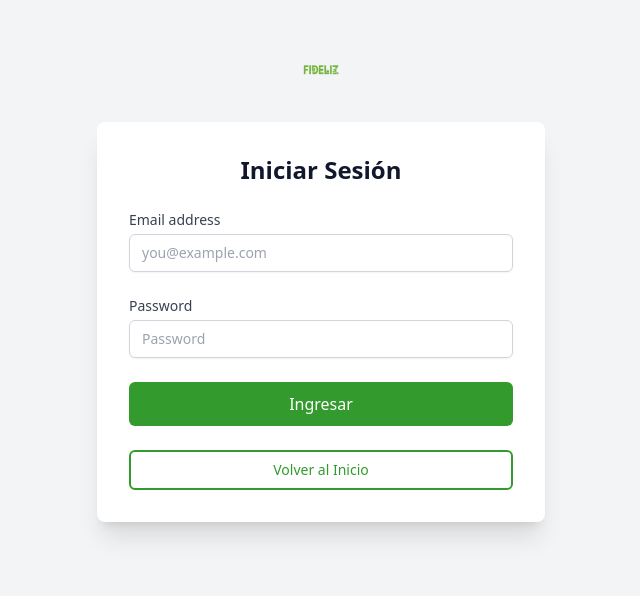
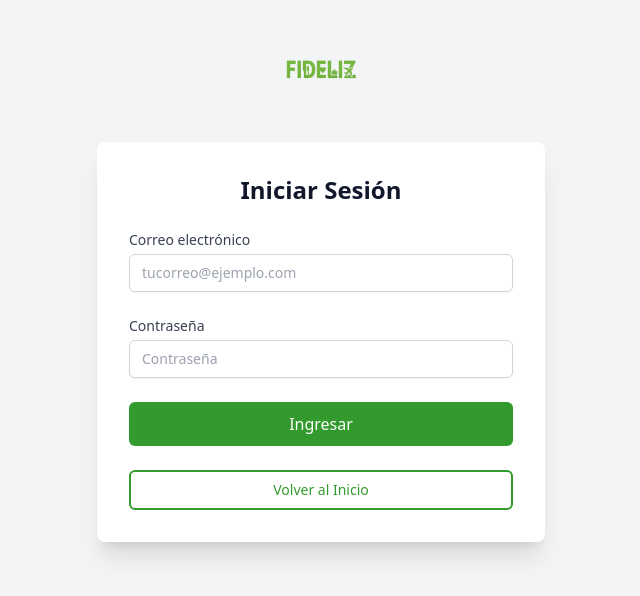
Before and after one commit to DiegoMeloCoder/FidelizDiego, a React (Vite) app in the folder frontend/: page /login in a window 1280 px wide. Shown: the part 114-710 px from the top of the page, without its empty margins (319-959 px from the left). Built offline with nearby package versions, Linux system fonts and the light colour scheme; no server answers.

Commit message:
Traducir login

```diff
--- a/frontend/src/pages/LoginPage.jsx
+++ b/frontend/src/pages/LoginPage.jsx
@@ -1,28 +1,27 @@
-import React, { useState } from 'react';
-import { useNavigate, Link } from 'react-router-dom'; // Import Link
-import { signInWithEmailAndPassword } from 'firebase/auth';
-import { auth } from '../firebase/config';
-import { useAuth } from '../contexts/AuthContext.jsx';
-import Button from '../components/ui/Button'; // Import Button
-import Input from '../components/ui/Input';   // Import Input
-import fidelizTextLogo from '../assets/logos/TEXTOFIDELIZ.png'; // Corrected import path
-
+import { useState } from "react";
+import { useNavigate, Link } from "react-router-dom"; // Import Link
+import { signInWithEmailAndPassword } from "firebase/auth";
+import { auth } from "../firebase/config";
+import { useAuth } from "../contexts/AuthContext.jsx";
+import Button from "../components/ui/Button"; // Import Button
+import Input from "../components/ui/Input"; // Import Input
+import fidelizTextLogo from "../assets/logos/TEXTOFIDELIZ.png"; // Corrected import path
 
 function LoginPage() {
-  const [email, setEmail] = useState('');
-  const [password, setPassword] = useState('');
-  const [error, setError] = useState('');
+  const [email, setEmail] = useState("");
+  const [password, setPassword] = useState("");
+  const [error, setError] = useState("");
   const [loading, setLoading] = useState(false);
   const navigate = useNavigate();
   // const { currentUser } = useAuth(); // No longer needed directly here for redirect
 
   const handleSubmit = async (e) => {
     e.preventDefault();
-    setError('');
+    setError("");
     setLoading(true);
 
     if (!email || !password) {
-      setError('Please enter both email and password.');
+      setError("Por favor ingresa tu correo y contraseña.");
       setLoading(false);
       return;
     }
@@ -30,20 +29,20 @@ function LoginPage() {
     try {
       await signInWithEmailAndPassword(auth, email, password);
       // Navigate to the intermediate redirect route instead of root
-      navigate('/post-login-redirect');
+      navigate("/post-login-redirect");
     } catch (err) {
       console.error("Firebase Login Error:", err);
       switch (err.code) {
-        case 'auth/invalid-email':
-          setError('Invalid email format.');
+        case "auth/invalid-email":
+          setError("Formato de correo inválido.");
           break;
-        case 'auth/user-not-found':
-        case 'auth/wrong-password':
-        case 'auth/invalid-credential':
-          setError('Invalid email or password.');
+        case "auth/user-not-found":
+        case "auth/wrong-password":
+        case "auth/invalid-credential":
+          setError("Correo o contraseña incorrectos.");
           break;
         default:
-          setError('Failed to log in. Please try again.');
+          setError("No se pudo iniciar sesión. Intenta de nuevo.");
       }
     } finally {
       setLoading(false);
@@ -57,19 +56,27 @@ function LoginPage() {
       <div className="mb-8">
         <Link to="/">
           {/* Use img tag with imported logo */}
-            <img className="h-10 w-auto mx-auto" src={fidelizTextLogo} alt="Fideliz Logo" />
+          <img
+            className="h-auto w-20 mx-auto"
+            src={fidelizTextLogo}
+            alt="Logo de Fideliz"
+          />
         </Link>
       </div>
 
-      <div className="w-full max-w-md p-8 space-y-6 bg-white rounded-lg shadow-xl"> {/* Increased shadow */}
-        <h1 className="text-2xl font-bold text-center text-gray-900">Iniciar Sesión</h1>
+      <div className="w-full max-w-md p-8 space-y-6 bg-white rounded-lg shadow-xl">
+        {" "}
+        {/* Increased shadow */}
+        <h1 className="text-2xl font-bold text-center text-gray-900">
+          Iniciar Sesión
+        </h1>
         <form onSubmit={handleSubmit} className="space-y-6">
           <div>
             <label
               htmlFor="email"
               className="block text-sm font-medium text-gray-700"
             >
-              Email address
+              Correo electrónico
             </label>
             {/* Use Input component */}
             <Input
@@ -80,7 +87,7 @@ function LoginPage() {
               required
               value={email}
               onChange={(e) => setEmail(e.target.value)}
-              placeholder="you@example.com"
+              placeholder="tucorreo@ejemplo.com"
               className="mt-1" // Keep margin if needed
             />
           </div>
@@ -89,7 +96,7 @@ function LoginPage() {
               htmlFor="password"
               className="block text-sm font-medium text-gray-700"
             >
-              Password
+              Contraseña
             </label>
             {/* Use Input component */}
             <Input
@@ -100,7 +107,7 @@ function LoginPage() {
               required
               value={password}
               onChange={(e) => setPassword(e.target.value)}
-              placeholder="Password"
+              placeholder="Contraseña"
               className="mt-1" // Keep margin if needed
             />
           </div>
@@ -114,7 +121,7 @@ function LoginPage() {
               className="w-full justify-center"
               size="lg" // Make button slightly larger
             >
-              {loading ? 'Ingresando...' : 'Ingresar'}
+              {loading ? "Ingresando..." : "Ingresar"}
             </Button>
           </div>
         </form>
```
Lines whose indentation alone changed are shown as unchanged.
